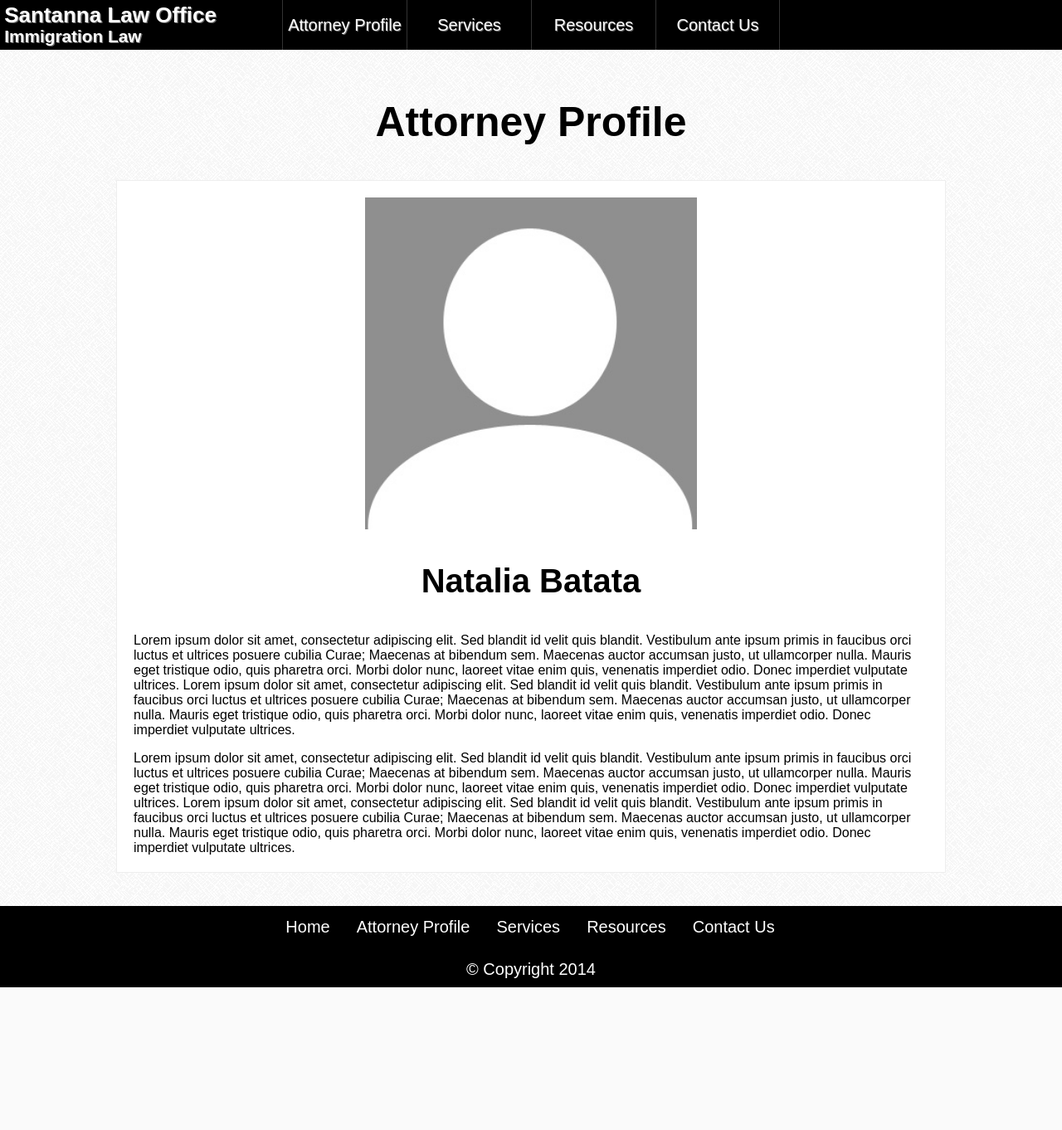
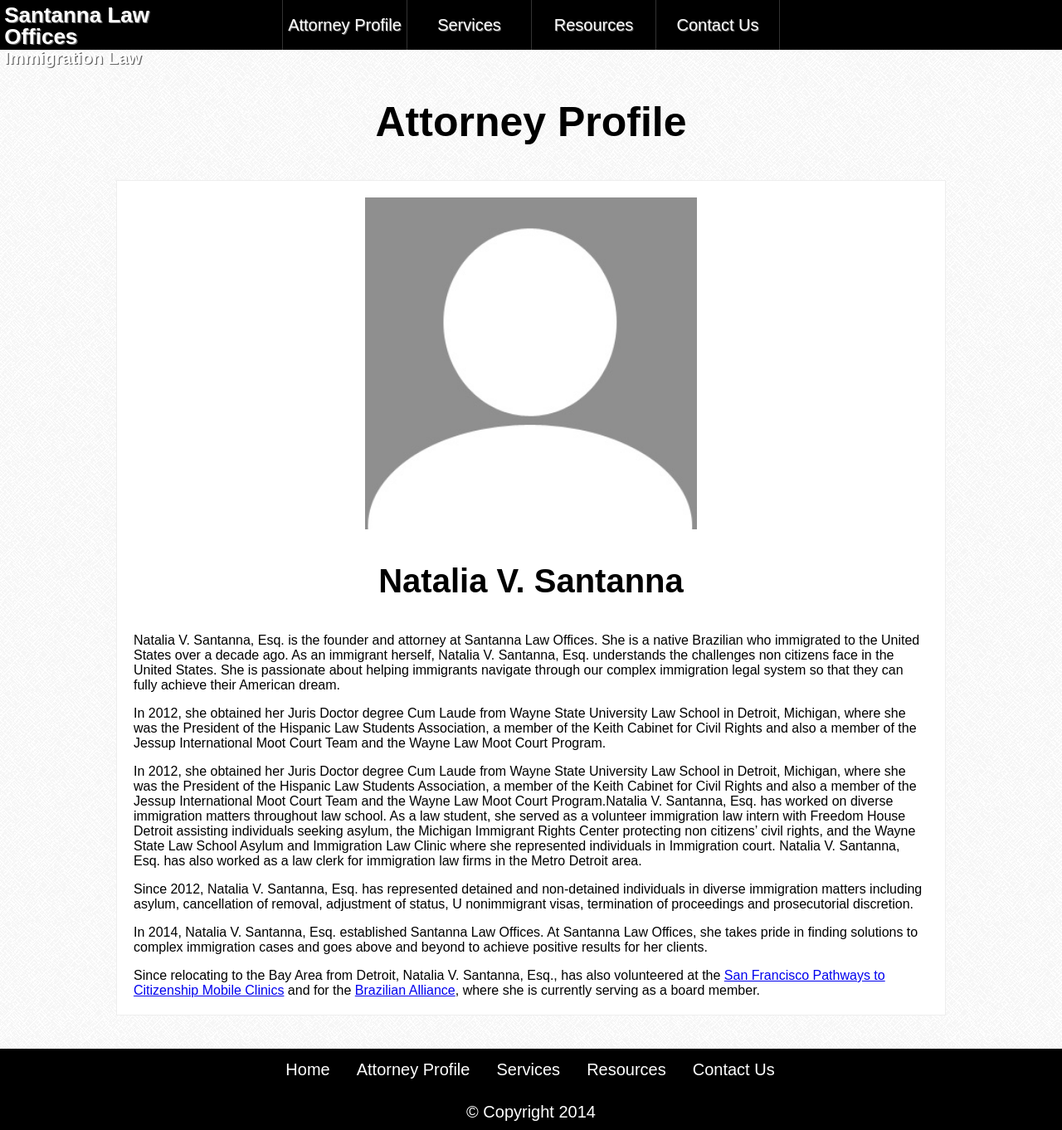
Before and after one commit to mv2sa/bolhufasLaw, a PHP site: page /index.php?page=attorneyProfile in a window 1280 px wide. Shown: the whole page at 83% size. Before the commit the page ends 1190 px from the top, so only its background shows below. Run offline with PHP 8.4, Linux system fonts and the light colour scheme; some libraries are stand-ins or nearby versions; some web fonts are replaced.

Commit message:
content and header update

```diff
--- a/content/attorneyProfile.html
+++ b/content/attorneyProfile.html
@@ -2,12 +2,24 @@
 <article class="ap-wrapper">
     <div>
         <img class="ap-headingImg" src="img/Natalia.jpg" alt="Natalia's Profile Picture" />
-        <h3>Natalia Batata</h3>
+        <h3>Natalia V. Santanna</h3>
         <p>
-            Lorem ipsum dolor sit amet, consectetur adipiscing elit. Sed blandit id velit quis blandit. Vestibulum ante ipsum primis in faucibus orci luctus et ultrices posuere cubilia Curae; Maecenas at bibendum sem. Maecenas auctor accumsan justo, ut ullamcorper nulla. Mauris eget tristique odio, quis pharetra orci. Morbi dolor nunc, laoreet vitae enim quis, venenatis imperdiet odio. Donec imperdiet vulputate ultrices. Lorem ipsum dolor sit amet, consectetur adipiscing elit. Sed blandit id velit quis blandit. Vestibulum ante ipsum primis in faucibus orci luctus et ultrices posuere cubilia Curae; Maecenas at bibendum sem. Maecenas auctor accumsan justo, ut ullamcorper nulla. Mauris eget tristique odio, quis pharetra orci. Morbi dolor nunc, laoreet vitae enim quis, venenatis imperdiet odio. Donec imperdiet vulputate ultrices.
+            Natalia V. Santanna, Esq. is the founder and attorney at Santanna Law Offices. She is a native Brazilian who immigrated to the United States over a decade ago. As an immigrant herself, Natalia V. Santanna, Esq. understands the challenges non citizens face in the United States.  She is passionate about helping immigrants navigate through our complex immigration legal system so that they can fully achieve their American dream.
         </p>
         <p>
-            Lorem ipsum dolor sit amet, consectetur adipiscing elit. Sed blandit id velit quis blandit. Vestibulum ante ipsum primis in faucibus orci luctus et ultrices posuere cubilia Curae; Maecenas at bibendum sem. Maecenas auctor accumsan justo, ut ullamcorper nulla. Mauris eget tristique odio, quis pharetra orci. Morbi dolor nunc, laoreet vitae enim quis, venenatis imperdiet odio. Donec imperdiet vulputate ultrices. Lorem ipsum dolor sit amet, consectetur adipiscing elit. Sed blandit id velit quis blandit. Vestibulum ante ipsum primis in faucibus orci luctus et ultrices posuere cubilia Curae; Maecenas at bibendum sem. Maecenas auctor accumsan justo, ut ullamcorper nulla. Mauris eget tristique odio, quis pharetra orci. Morbi dolor nunc, laoreet vitae enim quis, venenatis imperdiet odio. Donec imperdiet vulputate ultrices.
+            In 2012, she obtained her Juris Doctor degree Cum Laude from Wayne State University Law School in Detroit, Michigan, where she was the President of the Hispanic Law Students Association, a member of the Keith Cabinet for Civil Rights and also a member of the Jessup International Moot Court Team and the Wayne Law Moot Court Program.
+        </p>
+        <p>
+            In 2012, she obtained her Juris Doctor degree Cum Laude from Wayne State University Law School in Detroit, Michigan, where she was the President of the Hispanic Law Students Association, a member of the Keith Cabinet for Civil Rights and also a member of the Jessup International Moot Court Team and the Wayne Law Moot Court Program.Natalia V. Santanna, Esq. has worked on diverse immigration matters throughout law school. As a law student, she served as a volunteer immigration law intern with Freedom House Detroit assisting individuals seeking asylum, the Michigan Immigrant Rights Center protecting non citizens’ civil rights, and the Wayne State Law School Asylum and Immigration Law Clinic where she represented individuals in Immigration court. Natalia V. Santanna, Esq. has also worked as a law clerk for immigration law firms in the Metro Detroit area.
+        </p>
+        <p>
+            Since 2012, Natalia V. Santanna, Esq. has represented detained and non-detained individuals in diverse immigration matters including asylum, cancellation of removal, adjustment of status, U nonimmigrant visas, termination of proceedings and prosecutorial discretion.
+        </p>
+        <p>
+            In 2014, Natalia V. Santanna, Esq. established Santanna Law Offices. At Santanna Law Offices, she takes pride in finding solutions to complex immigration cases and goes above and beyond to achieve positive results for her clients.
+        </p>
+        <p>
+            Since relocating to the Bay Area from Detroit, Natalia V. Santanna, Esq., has also volunteered at the <a href="http://www.iibayarea.org/" target="_blank">San Francisco Pathways to Citizenship Mobile Clinics</a> and for the <a href="http://www.brazilianalliance.org/" target="_blank">Brazilian Alliance</a>, where she is currently serving as a board member.
         </p>
     </div>
 </article>
--- a/includes/header.php
+++ b/includes/header.php
@@ -8,7 +8,7 @@
     </a>
     <h1 id="logo">
         <a href="home">
-            Santanna Law Office <span>Immigration Law</span>
+            Santanna Law Offices <span>Immigration Law</span>
         </a>
     </h1>
     <menu id="h-mainMenu" class="JQueryClear">
```
